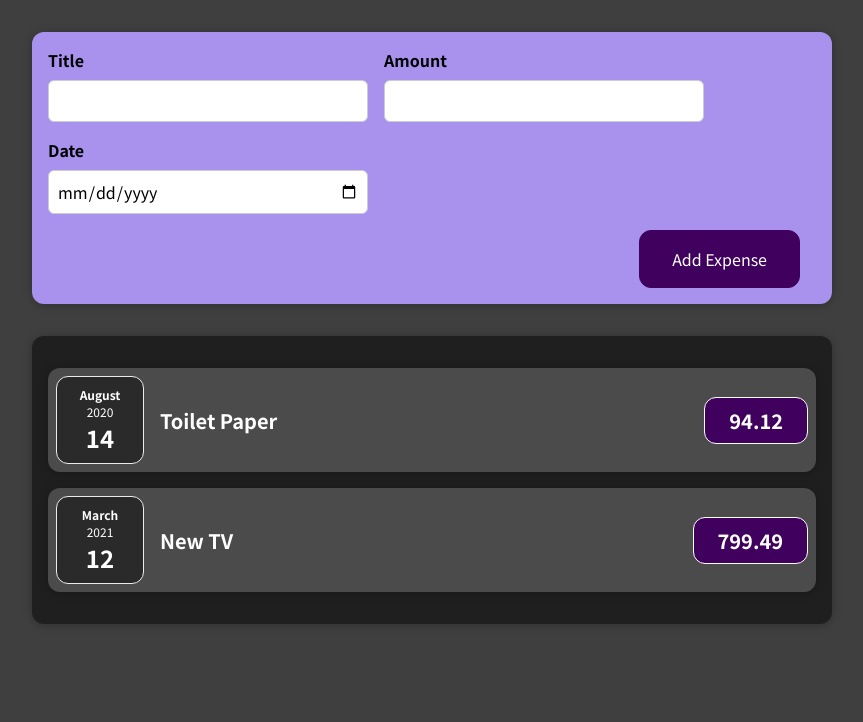
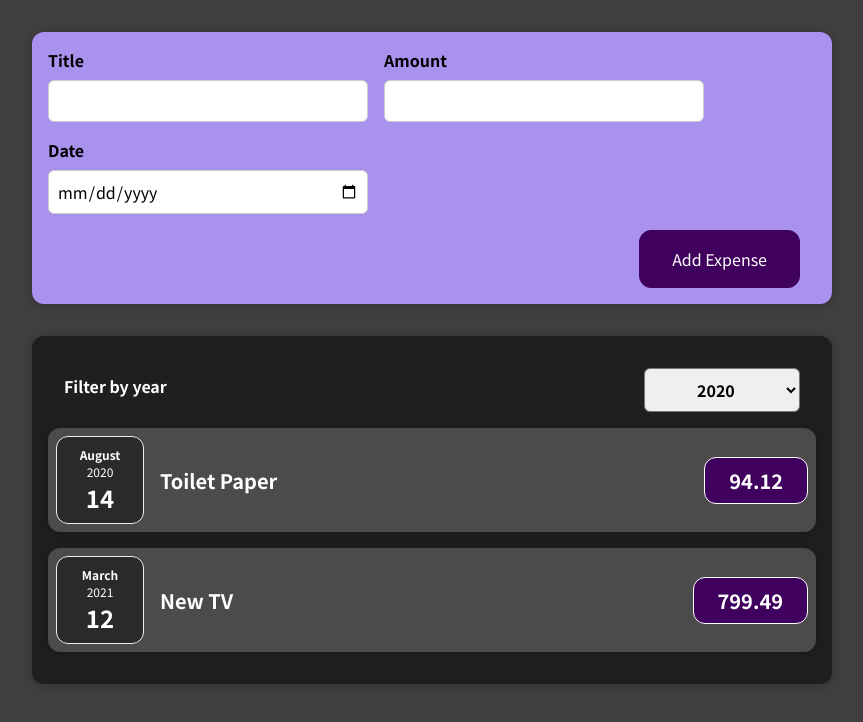
Before and after one commit to bhadreshkumarghevariya/react-complete-guide, a React (Create React App) app: page / in a window 1280 px wide. Shown: the top 722 px of the page, without its empty margins (208-1071 px from the left). Built offline with nearby package versions, Linux system fonts and the light colour scheme.

Commit message:
added year filter

```diff
--- a/src/components/Expenses/Expenses.js
+++ b/src/components/Expenses/Expenses.js
@@ -1,10 +1,22 @@
+import React, { useState } from "react";
 import "./Expenses.css";
 import ExpenseItem from "./ExpenseItem";
 import Card from "../UI/Card";
+import ExpensesFilter from "./ExpensesFilter";
 
 function Expenses(props) {
+  const [filteredYear, setFilteredYear] = useState("2020");
+  const filterExpensesByYear = (selectedYear) => {
+    setFilteredYear(selectedYear);
+  };
+  // console.log(filteredYear);
   return (
+    <div>
       <Card className="expenses">
+        <ExpensesFilter
+          selected={filteredYear}
+          onChangeYear={filterExpensesByYear}
+        />
         <ExpenseItem
           title={props.items[0].title}
           amount={props.items[0].amount}
@@ -16,6 +28,7 @@
           date={props.items[1].date}
         />
       </Card>
+    </div>
   );
 }
 
--- /dev/null
+++ b/src/components/Expenses/ExpensesFilter.css
@@ -0,0 +1,24 @@
+.expenses-filter {
+  color: white;
+  padding: 0 1rem;
+}
+
+.expenses-filter__control {
+  display: flex;
+  width: 100%;
+  align-items: center;
+  justify-content: space-between;
+  margin: 1rem 0;
+}
+
+.expenses-filter label {
+  font-weight: bold;
+  margin-bottom: 0.5rem;
+}
+
+.expenses-filter select {
+  font: inherit;
+  padding: 0.5rem 3rem;
+  font-weight: bold;
+  border-radius: 6px;
+}
--- /dev/null
+++ b/src/components/Expenses/ExpensesFilter.js
@@ -0,0 +1,25 @@
+import React from "react";
+
+import "./ExpensesFilter.css";
+
+const ExpensesFilter = (props) => {
+  const yearChangeHandler = (event) => {
+    // console.log(selectedYear);
+    props.onChangeYear(event.target.value);
+  };
+  return (
+    <div className="expenses-filter">
+      <div className="expenses-filter__control">
+        <label>Filter by year</label>
+        <select value={props.selected} onChange={yearChangeHandler}>
+          <option value="2022">2022</option>
+          <option value="2021">2021</option>
+          <option value="2020">2020</option>
+          <option value="2019">2019</option>
+        </select>
+      </div>
+    </div>
+  );
+};
+
+export default ExpensesFilter;
```
Lines whose indentation alone changed are shown as unchanged.
